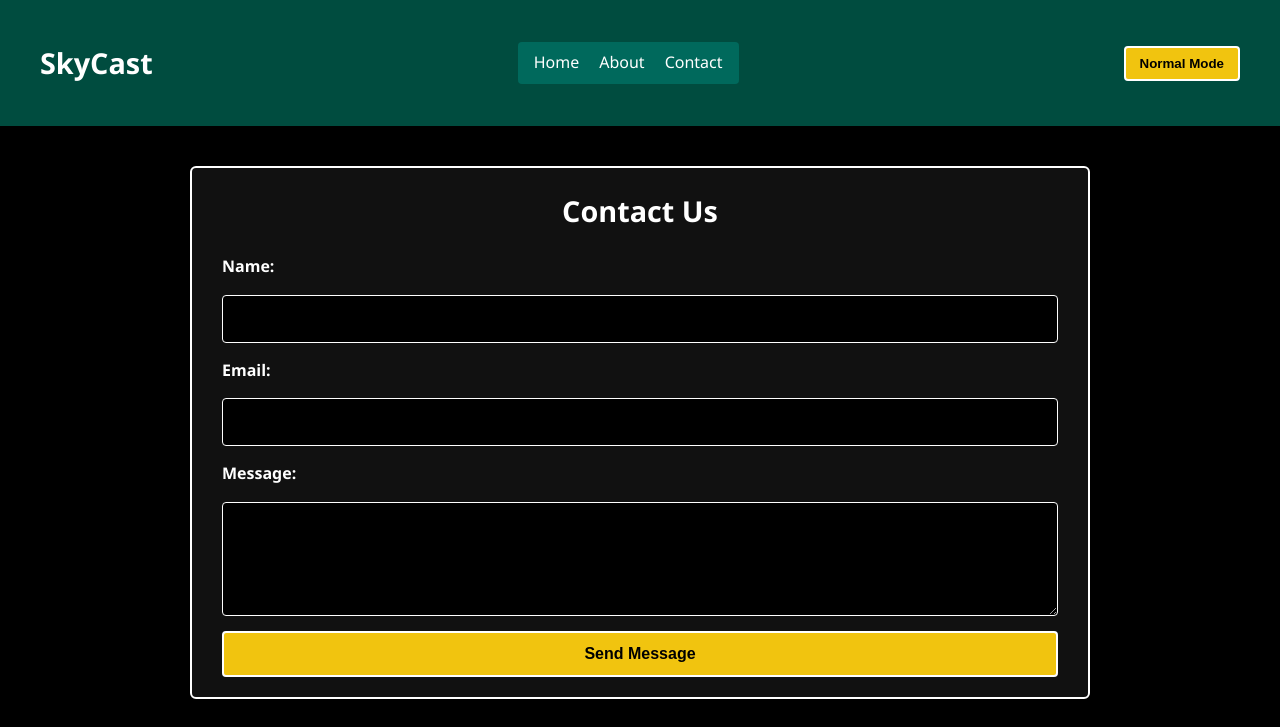
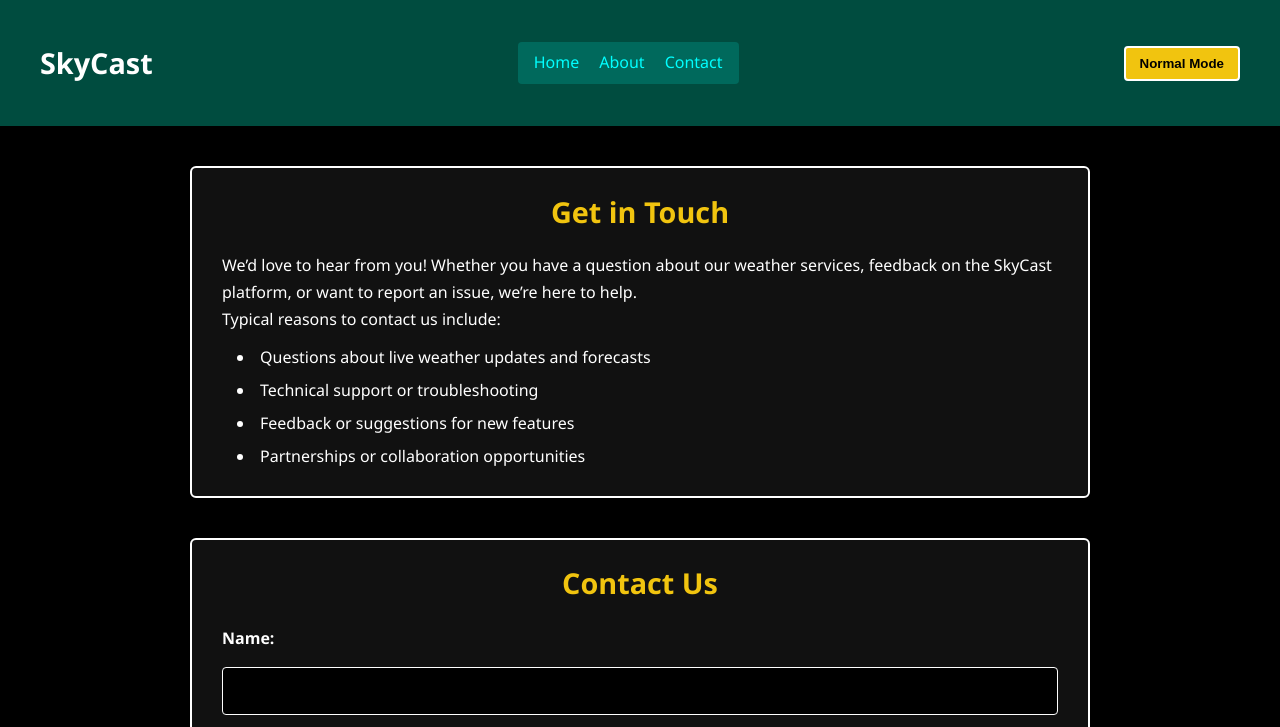
Before and after one commit to thomasfitz24/unit-2-interactive-frontend, a plain HTML site: page contact.html in a window 1280 px wide. Both pictures are taken after a click on the button "High Contrast". Shown: the top 727 px of the page. Drawn offline with Linux system fonts and the light colour scheme.

Commit message:
Update: Added info section to Contact page

```diff
--- a/contact.html
+++ b/contact.html
@@ -25,6 +25,25 @@
   </header>
 
   <main>
+    <!-- Contact Info Section -->
+    <section class="contact-intro">
+      <h2>Get in Touch</h2>
+      <p>
+        We’d love to hear from you! Whether you have a question about our weather services,
+        feedback on the SkyCast platform, or want to report an issue, we’re here to help.
+      </p>
+      <p>
+        Typical reasons to contact us include:
+      </p>
+      <ul>
+        <li>Questions about live weather updates and forecasts</li>
+        <li>Technical support or troubleshooting</li>
+        <li>Feedback or suggestions for new features</li>
+        <li>Partnerships or collaboration opportunities</li>
+      </ul>
+    </section>
+
+    <!-- Contact Form -->
     <section class="contact-form">
       <h2>Contact Us</h2>
       <form action="#" method="post">
--- a/style.css
+++ b/style.css
@@ -351,17 +351,14 @@ footer nav a:focus {
   font-weight: bold;
   transition: background 0.3s ease-in;
 }
-/* Ensure About page text is readable in High Contrast */
-body.about-page.high-contrast p {
-  color: #fff !important;
-}
-
 
 .contrast-btn:hover {
   background: #d4ac0d;
 }
 
-/* High Contrast Mode */
+/* --------------------------
+   High Contrast Global
+--------------------------- */
 body.high-contrast {
   background: #000 !important;
   color: #fff !important;
@@ -372,7 +369,8 @@ body.high-contrast .forecast,
 body.high-contrast .hourly,
 body.high-contrast .map,
 body.high-contrast .about,
-body.high-contrast .contact-form {
+body.high-contrast .contact-form,
+body.high-contrast .contact-intro {
   background: #111 !important;
   color: #fff !important;
   border: 2px solid #fff !important;
@@ -414,18 +412,14 @@ body.high-contrast .contact-form textarea {
   border: 1px solid #fff !important;
 }
 
-/* About Page (default + high contrast override) */
+/* --------------------------
+   About Page
+--------------------------- */
 body.about-page:not(.high-contrast) {
   background: #fff !important;
   color: #333;
 }
 
-body.about-page.high-contrast {
-  background: #000 !important;
-  color: #fff !important;
-}
-
-/* About Page Styling */
 .about {
   max-width: 900px;
   margin: 40px auto;
@@ -456,7 +450,6 @@ body.about-page.high-contrast {
   color: #333;
 }
 
-/* About Page Image */
 .about img {
   max-width: 2000px;
   width: 100%;
@@ -467,7 +460,47 @@ body.about-page.high-contrast {
   box-shadow: 0 2px 6px rgba(0,0,0,0.08);
 }
 
-/* Contact Form Styling */
+/* --------------------------
+   Contact Page
+--------------------------- */
+body.contact-page:not(.high-contrast) {
+  background: #fff !important;
+  color: #333;
+}
+
+.contact-intro {
+  max-width: 900px;
+  margin: 40px auto;
+  padding: 20px 30px;
+  background: #fff;
+  border-radius: 6px;
+  box-shadow: 0 2px 6px rgba(0,0,0,0.08);
+  line-height: 1.7;
+}
+
+.contact-intro h2 {
+  font-size: 1.8rem;
+  margin-bottom: 15px;
+  text-align: center;
+  color: #004c3f;
+}
+
+.contact-intro p,
+.contact-intro ul {
+  color: #333;
+}
+
+.contact-intro ul {
+  list-style: disc inside;
+  margin-top: 10px;
+  padding-left: 15px;
+}
+
+.contact-intro ul li {
+  margin-bottom: 6px;
+  font-size: 1rem;
+}
+
 .contact-form {
   max-width: 900px;
   margin: 40px auto;
@@ -528,24 +561,43 @@ body.about-page.high-contrast {
   background: #004c3f;
 }
 
-/* Contact Page (default + high contrast override) */
-body.contact-page:not(.high-contrast) {
-  background: #fff !important;
-  color: #333;
-}
-
-body.contact-page.high-contrast {
-  background: #000 !important;
+/* --------------------------
+   High Contrast: About & Contact Overrides
+--------------------------- */
+body.about-page.high-contrast h1,
+body.about-page.high-contrast h2,
+body.about-page.high-contrast h3,
+body.about-page.high-contrast p,
+body.about-page.high-contrast label,
+body.about-page.high-contrast li,
+body.contact-page.high-contrast h1,
+body.contact-page.high-contrast h2,
+body.contact-page.high-contrast h3,
+body.contact-page.high-contrast p,
+body.contact-page.high-contrast label,
+body.contact-page.high-contrast li {
   color: #fff !important;
 }
 
-/* Contact Page High Contrast Fixes */
+body.about-page.high-contrast h2,
+body.about-page.high-contrast h3,
 body.contact-page.high-contrast h2,
-body.contact-page.high-contrast label,
-body.contact-page.high-contrast p {
-  color: #fff !important;
+body.contact-page.high-contrast h3 {
+  color: #f1c40f !important;
 }
 
+body.about-page.high-contrast a,
+body.contact-page.high-contrast a {
+  color: #00ffff !important;
+}
+
+body.about-page.high-contrast a:hover,
+body.contact-page.high-contrast a:hover {
+  color: #f1c40f !important;
+}
+
+body.about-page.high-contrast input,
+body.about-page.high-contrast textarea,
 body.contact-page.high-contrast input,
 body.contact-page.high-contrast textarea {
   background: #000 !important;
@@ -553,12 +605,14 @@ body.contact-page.high-contrast textarea {
   border: 1px solid #fff !important;
 }
 
+body.about-page.high-contrast button,
 body.contact-page.high-contrast button {
   background: #f1c40f !important;
   color: #000 !important;
   border: 2px solid #fff !important;
 }
 
+body.about-page.high-contrast button:hover,
 body.contact-page.high-contrast button:hover {
   background: #d4ac0d !important;
   color: #000 !important;
```
